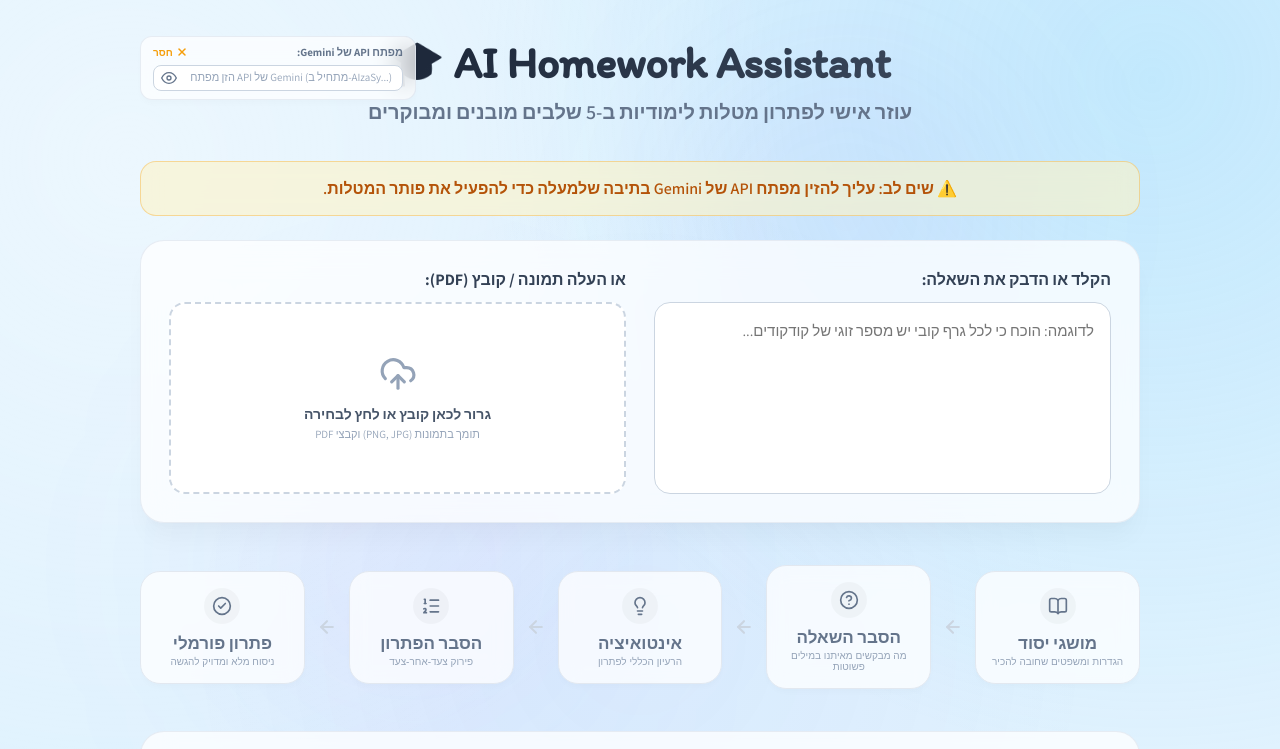
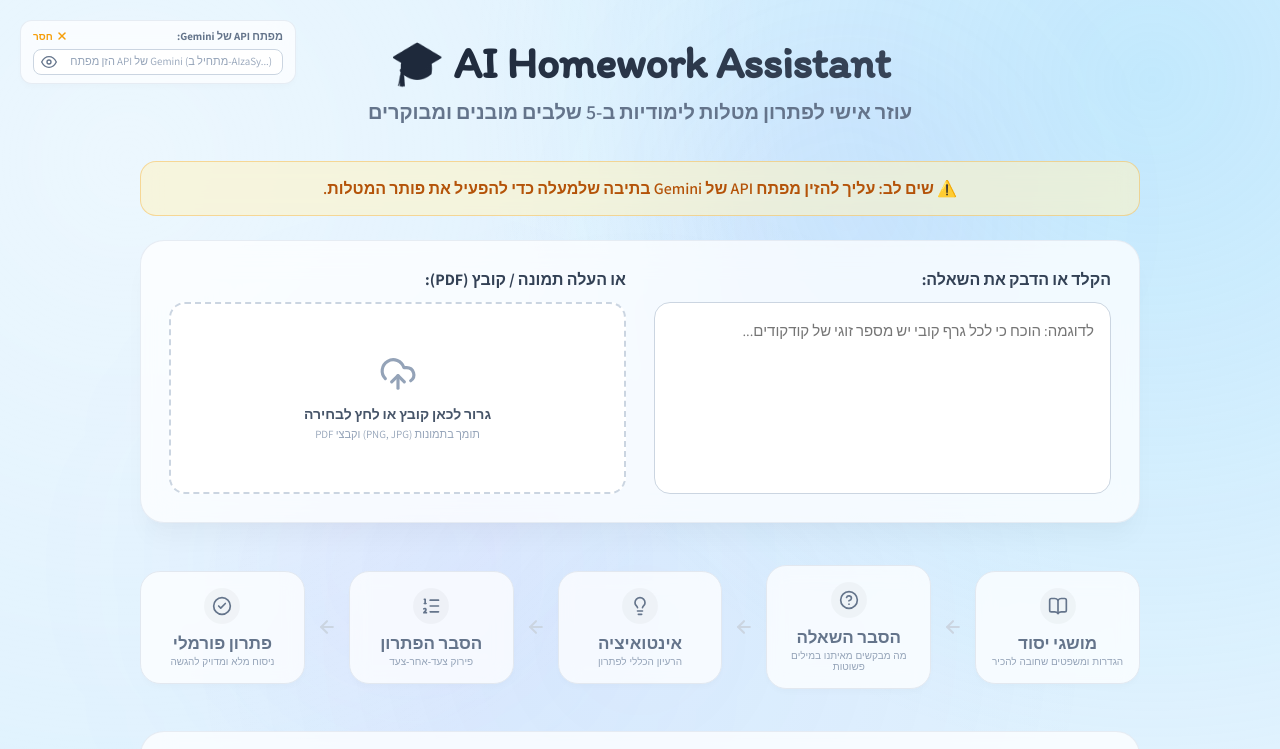
Before and after one commit to ronilaufer/ai-assignment-helper, a React (Vite) app in the folder frontend/: page / in a window 1280 px wide. Shown: the top 749 px of the page. Built offline with nearby package versions, Linux system fonts and the light colour scheme.

Commit message:
Reposition API Key container with fixed position at viewport top-left corner

```diff
--- a/frontend/src/App.css
+++ b/frontend/src/App.css
@@ -465,9 +465,9 @@
 
 /* API Key Configuration UI (Top-Left Positioned on Desktop) */
 .api-key-container {
-  position: absolute;
-  top: 36px;
-  left: 24px;
+  position: fixed;
+  top: 20px;
+  left: 20px;
   width: 250px;
   padding: 8px 12px;
   border-radius: 12px;
@@ -479,7 +479,7 @@
   flex-direction: column;
   align-items: center;
   gap: 6px;
-  z-index: 50;
+  z-index: 100; /* Increased z-index to stay above other elements when scrolling */
   transition: all 0.3s ease;
 }
 
```
